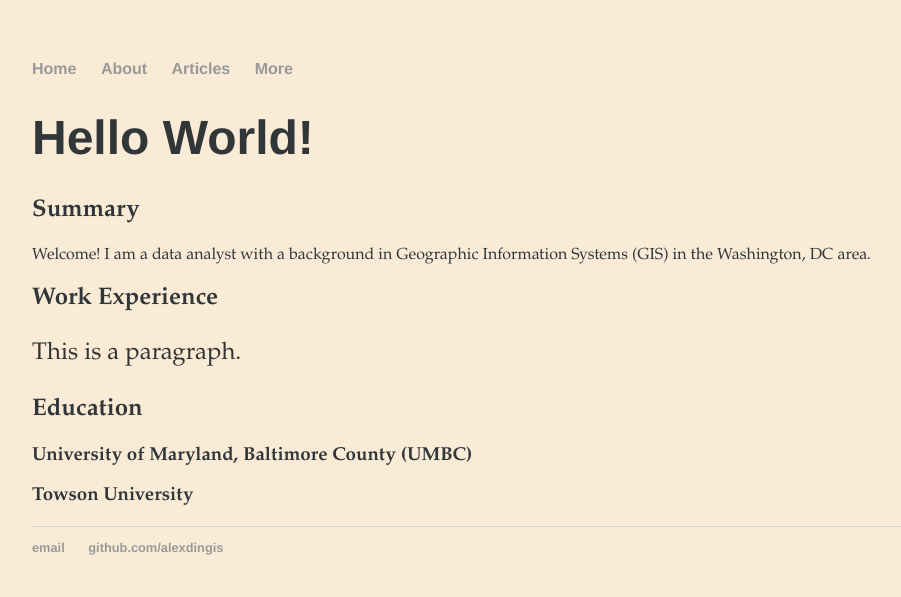
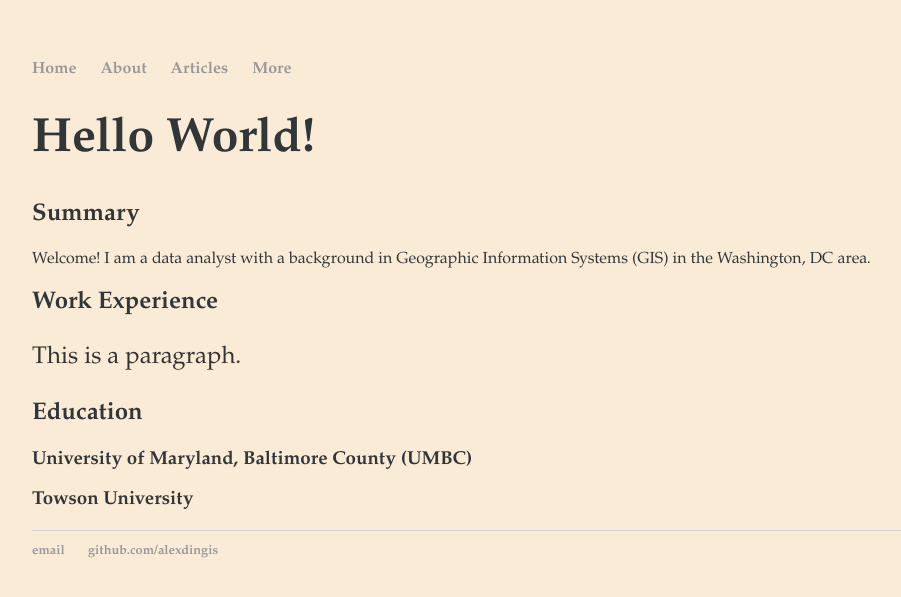
Before and after one commit to alexdingis/alexdingis.github.io, a Jekyll site: the page built from index.html, in a window 1280 px wide. Shown: the top 597 px of the page, without its empty margins (160-1061 px from the left). Built offline with Jekyll 4.4.1, drawn with Linux system fonts in a browser that asks for light colours.

Commit message:
Update main.css

```diff
--- a/css/main.css
+++ b/css/main.css
@@ -6,7 +6,6 @@ body {
     font-family: 'Garamond', sans-serif;
 }
 nav ul, footer ul {
-    font-family:'Helvetica', 'Arial', 'Sans-Serif';
     padding: 0px;
     list-style: none;
     font-weight: bold;
@@ -24,7 +23,6 @@ a:hover {
 }
 h1 {
     font-size: 3em;
-    font-family:'Helvetica', 'Arial', 'Sans-Serif';
 }
 p {
     font-size: 1.5em;
```
